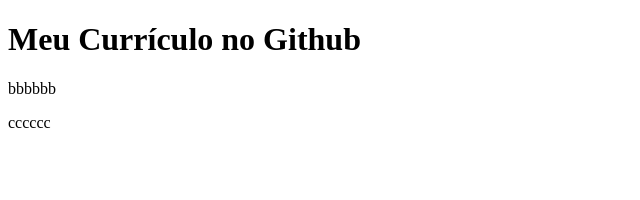
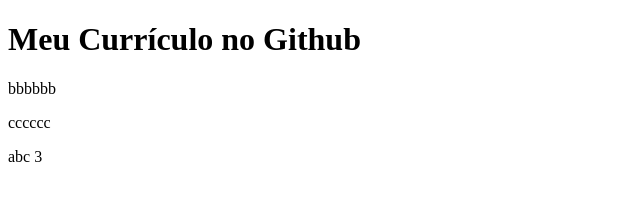
Before and after one commit to savemybeard/corriculoexp, a plain HTML site: page index.html in a window 1280 px wide. Shown: the full height of the page, 0-640 px from the left. Drawn offline with Linux system fonts and the light colour scheme.

Commit message:
teste push3

```diff
--- a/index.html
+++ b/index.html
@@ -11,5 +11,6 @@
         <script src="app.js"></script>
         <p>bbbbbb </p>
         <p>cccccc</p>
+        <p>abc 3</p>
 </body>
 </html>
```
